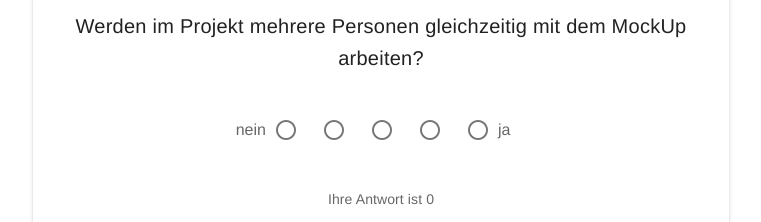
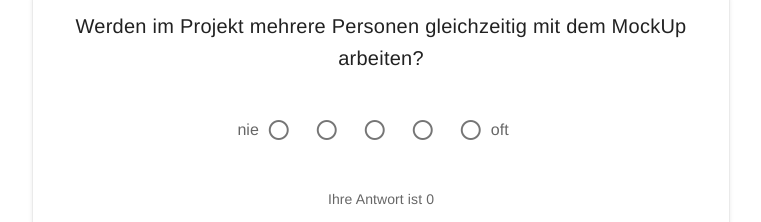
Before and after one commit to tschogia/entscheidungshelfer, a Vue app: page /entscheidungshelfer in a window 1280 px wide. Shown: the part 488-710 px from the top of the page, without its empty margins (259-1020 px from the left). Built offline with nearby package versions, Linux system fonts and the light colour scheme.

Commit message:
changes in skala

```diff
--- a/src/views/Card.vue
+++ b/src/views/Card.vue
@@ -50,8 +50,8 @@ export default {
         {question: "Werden im Projekt mehrere Personen gleichzeitig mit dem MockUp arbeiten?",
           answer: 0,
           gewichtung: 12,
-          min: "nein",
-          max: "ja"
+          min: "nie",
+          max: "oft"
         },
         {question: "Arbeiten die Mitarbeiter des ganzen Projekts am gleichen Ort oder ortsunabhängig?",
           answer: 0,
@@ -62,21 +62,21 @@ export default {
         {question: "Soll das MockUp verwendet werden, um eine durchgängige User Experience darzustellen?",
           answer: 0,
           gewichtung: 120,
-          min: "nein",
-          max: "ja"
+          min: "nie",
+          max: "oft"
         },
         {question: "Soll das MockUp verwendet werden, um genaue Abläufe von technischen Funktionen der " +
               "Webseite (z.B. Filterfunktion, Suchfunktion, Darstellungsfunktionen etc.) zu detaillieren?",
           answer: 0,
           gewichtung: 96,
-          min: "nein",
-          max: "ja"
+          min: "nie",
+          max: "oft"
         },
         {question: "Soll das erstellte MockUp verwendet werden, um Usertests durchzuführen?",
           answer: 0,
           gewichtung: 120,
-          min: "nein",
-          max: "ja"
+          min: "nie",
+          max: "oft"
         },
         {question: "Welchen Detailierungsgrad wird mit dem MockUp in Hinblick zur endgültigen Lösung angestrebt?",
           answer: 0,
@@ -87,8 +87,8 @@ export default {
         {question: "Soll das MockUp verwendet werden, um zu prüfen, ob echte Nutzer das Tool intuitiv verstehen?",
           answer: 0,
           gewichtung: 72,
-          min: "nein",
-          max: "ja"
+          min: "nie",
+          max: "oft"
         },
         {question: "Wie wichtig beurteilen sie den Design-Aspekt, des von ihnen angestrebten MockUp's?",
           answer: 0,
@@ -106,14 +106,14 @@ export default {
         {question: "Ist das Vorhaben starkem zeitlichen Druck ausgesetzt?",
           answer: 0,
           gewichtung: 96,
-          min: "ja",
-          max: "nein"
+          min: "viel",
+          max: "wenig"
         },
         {question: "Ist das Vorhaben starkem finanziellen Druck ausgesetzt?",
           answer: 0,
           gewichtung: 96,
-          min: "ja",
-          max: "nein"
+          min: "viel",
+          max: "wenig"
         },
         {question: "in welcher Phase des Projekts befinden sie sich?",
           answer: 0,
```
